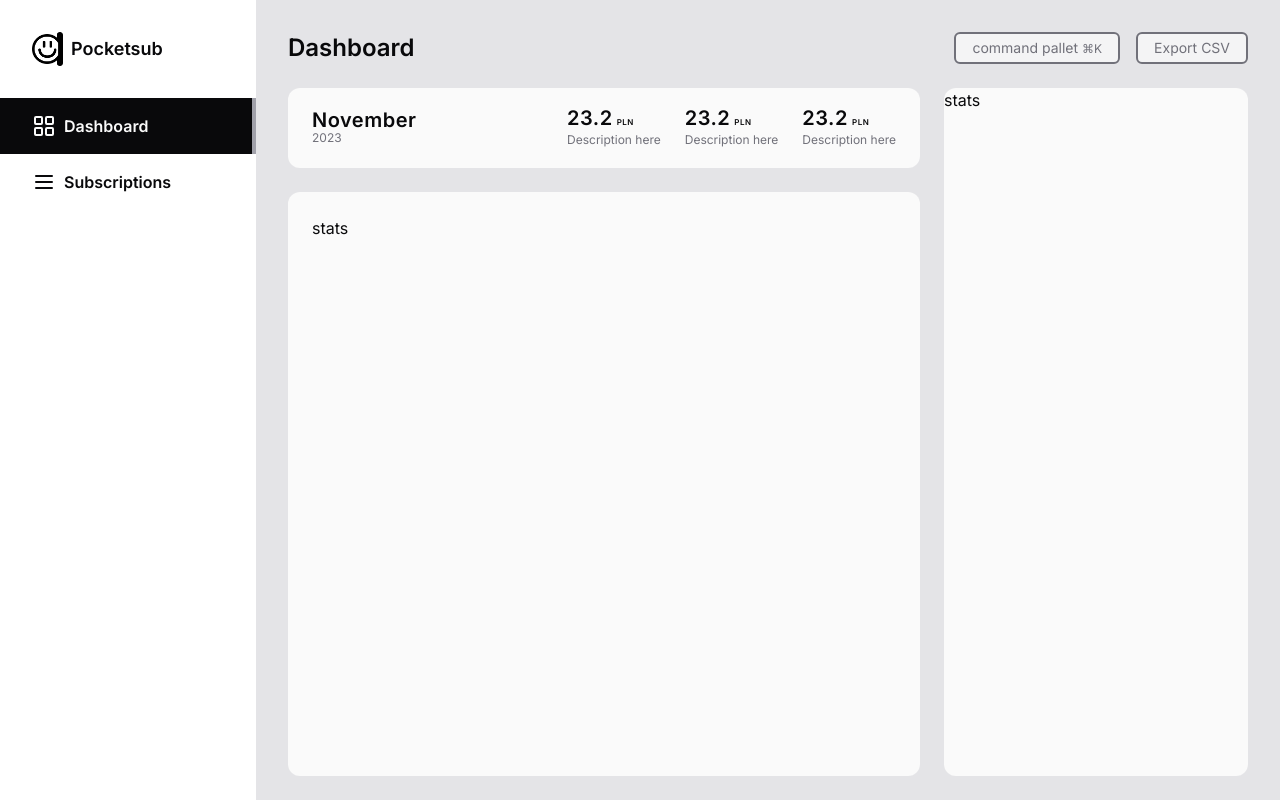
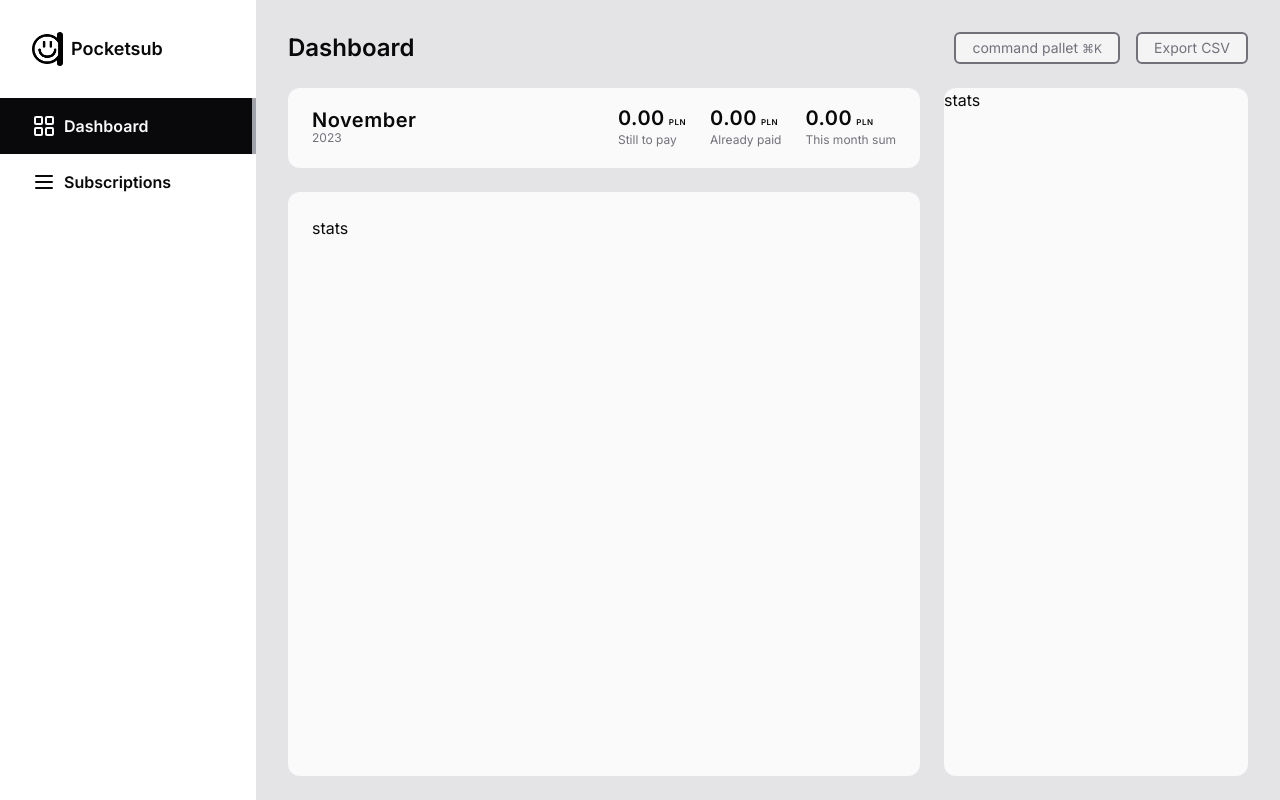
Before and after one commit to wojciechmarek/subscriptions-pocket, a Next.js app: page /dashboard in a window 1280 px wide. Built offline with nearby package versions, Linux system fonts and the light colour scheme; no server answers.

Commit message:
feat: add stats bar logic

```diff
--- a/app/(application)/(app)/dashboard/page.tsx
+++ b/app/(application)/(app)/dashboard/page.tsx
@@ -1,9 +1,8 @@
 import AppContentHeader from "@/components/AppContentHeader";
+import DashboardMainStats from "@/components/DashboardMainStats";
 import SingleStats from "@/components/SingleStats";
 import { prisma } from "@/lib/db";
 import { auth } from "@clerk/nextjs";
-import { SUBSCRIPTION_CURRENCY } from "@prisma/client";
-import { format } from "date-fns";
 
 const getDataForDashboard = async () => {
   const { userId } = auth();
@@ -39,21 +38,7 @@ export default async function DashboardPage() {
     <section className="h-full p-8">
       <AppContentHeader title="Dashboard" />
       <div className="grid mx-auto h-full max-w-7xl grid-cols-3 grid-rows-[80px,_1fr] gap-6 py-6">
-        <div className="col-span-3 row-start-1 row-end-2 rounded-xl bg-zinc-50 xl:col-span-2">
-          <div className="flex items-center justify-between h-full gap-6 mx-6">
-            <div>
-              <h1 className="text-xl font-semibold leading-5 tracking-wide">{format(new Date(), "LLLL")}</h1>
-              <p className="text-xs text-zinc-500">{format(new Date(), "yyyy")}</p>
-            </div>
-
-            <div className="flex gap-6">
-              <SingleStats sum={23.2} currency={SUBSCRIPTION_CURRENCY.PLN} description="Description here" />
-              <SingleStats sum={23.2} currency={SUBSCRIPTION_CURRENCY.PLN} description="Description here" />
-              <SingleStats sum={23.2} currency={SUBSCRIPTION_CURRENCY.PLN} description="Description here" />
-            </div>
-          </div>
-
-        </div>
+        <DashboardMainStats subscriptions={data ?? []} />
         <div className="col-span-3 row-start-2 row-end-3 p-6 rounded-xl bg-zinc-50 xl:col-span-2">stats</div>
         <div className="hidden row-span-2 rounded-xl bg-zinc-50 xl:flex">stats</div>
       </div>
--- /dev/null
+++ b/components/DashboardMainStats.tsx
@@ -0,0 +1,121 @@
+import { SUBSCRIPTION_CURRENCY, Subscription } from "@prisma/client";
+import SingleStats from "./SingleStats";
+import { format } from "date-fns";
+
+interface DashboardMainStatsProps {
+  subscriptions: Subscription[];
+}
+
+function summarizePrices(subscriptions: Subscription[]) {
+  let totalEuro = 0;
+  let totalPln = 0;
+  let totalUsd = 0;
+
+  subscriptions.forEach((subscription) => {
+    if (subscription.currency === SUBSCRIPTION_CURRENCY.EUR) {
+      totalEuro += subscription.price;
+    }
+
+    if (subscription.currency === SUBSCRIPTION_CURRENCY.PLN) {
+      totalPln += subscription.price;
+    }
+
+    if (subscription.currency === SUBSCRIPTION_CURRENCY.USD) {
+      totalUsd += subscription.price;
+    }
+  });
+
+  return {
+    totalEuro: Number.parseFloat(totalEuro.toFixed(2)),
+    totalPln: Number.parseFloat(totalPln.toFixed(2)),
+    totalUsd: Number.parseFloat(totalUsd.toFixed(2)),
+  }
+}
+
+function summarizePaymentAmounts(subscriptions: Subscription[]) {
+  let totalPaidEuro = 0;
+  let totalPaidPln = 0;
+  let totalPaidUsd = 0;
+  let totalNotPaidEuro = 0;
+  let totalNotPaidPln = 0;
+  let totalNotPaidUsd = 0;
+
+
+  subscriptions.forEach((subscription) => {
+    if (subscription.currency === SUBSCRIPTION_CURRENCY.EUR) {
+      subscription.payments.forEach((payment) => {
+        if (payment.is_paid) {
+          totalPaidEuro += payment.amount;
+        } else {
+          totalNotPaidEuro += payment.amount;
+        }
+      });
+    }
+
+    if (subscription.currency === SUBSCRIPTION_CURRENCY.PLN) {
+      subscription.payments.forEach((payment) => {
+        if (payment.is_paid) {
+          totalPaidPln += payment.amount;
+        } else {
+          totalNotPaidPln += payment.amount;
+        }
+      });
+    }
+
+    if (subscription.currency === SUBSCRIPTION_CURRENCY.USD) {
+      subscription.payments.forEach((payment) => {
+        if (payment.is_paid) {
+          totalPaidUsd += payment.amount;
+        } else {
+          totalNotPaidUsd += payment.amount;
+        }
+      });
+    }
+  });
+
+  return {
+    totalPaidEuro: Number.parseFloat(totalPaidEuro.toFixed(2)),
+    totalPaidPln: Number.parseFloat(totalPaidPln.toFixed(2)),
+    totalPaidUsd: Number.parseFloat(totalPaidUsd.toFixed(2)),
+    totalNotPaidEuro: Number.parseFloat(totalNotPaidEuro.toFixed(2)),
+    totalNotPaidPln: Number.parseFloat(totalNotPaidPln.toFixed(2)),
+    totalNotPaidUsd: Number.parseFloat(totalNotPaidUsd.toFixed(2)),
+  }
+}
+
+export default function DashboardMainStats(props: DashboardMainStatsProps) {
+  const { subscriptions } = props;
+
+  const subsSum = summarizePrices(subscriptions);
+  const totalSubsSumInPln = subsSum.totalEuro * 4.5 + subsSum.totalPln + subsSum.totalUsd * 3.8;
+
+  const {
+    totalPaidEuro,
+    totalPaidPln,
+    totalPaidUsd,
+    totalNotPaidEuro,
+    totalNotPaidPln,
+    totalNotPaidUsd,
+  } = summarizePaymentAmounts(subscriptions);
+
+  const sumStillToPaid = totalNotPaidEuro * 4.5 + totalNotPaidPln + totalNotPaidUsd * 3.8;
+  const sumAlreadyPaid = totalPaidEuro * 4.5 + totalPaidPln + totalPaidUsd * 3.8;
+
+  return (
+    <div className="col-span-3 row-start-1 row-end-2 rounded-xl bg-zinc-50 xl:col-span-2">
+      <div className="flex items-center justify-between h-full gap-6 mx-6">
+        <div>
+          <h1 className="text-xl font-semibold leading-5 tracking-wide">{format(new Date(), "LLLL")}</h1>
+          <p className="text-xs text-zinc-500">{format(new Date(), "yyyy")}</p>
+        </div>
+
+        <div className="flex gap-6">
+          <SingleStats sum={sumStillToPaid} currency={SUBSCRIPTION_CURRENCY.PLN} description="Still to pay" />
+          <SingleStats sum={sumAlreadyPaid} currency={SUBSCRIPTION_CURRENCY.PLN} description="Already paid" />
+          {/* <SingleStats sum={23.2} currency={SUBSCRIPTION_CURRENCY.PLN} description="Last month sum" /> */}
+          <SingleStats sum={totalSubsSumInPln} description="This month sum" />
+        </div>
+      </div>
+    </div>
+  )
+}
--- a/components/SingleStats.tsx
+++ b/components/SingleStats.tsx
@@ -3,16 +3,16 @@ import { format } from "date-fns";
 
 interface SingleStatsProps {
   sum: number;
-  currency: SUBSCRIPTION_CURRENCY;
+  currency?: SUBSCRIPTION_CURRENCY;
   description: string;
 }
 
 export default function SingleStats(props: SingleStatsProps) {
-  const { sum, currency, description } = props;
+  const { sum, currency = SUBSCRIPTION_CURRENCY.PLN, description } = props;
 
   return (
     <div>
-      <h2 className="text-xl font-semibold leading-5 tracking-wide">{sum}
+      <h2 className="text-xl font-semibold leading-5 tracking-wide">{sum.toFixed(2)}
         <span className="ml-1 text-[8px] uppercase">{currency}</span>
       </h2>
       <p className="text-xs text-zinc-500">{description}</p>
```
